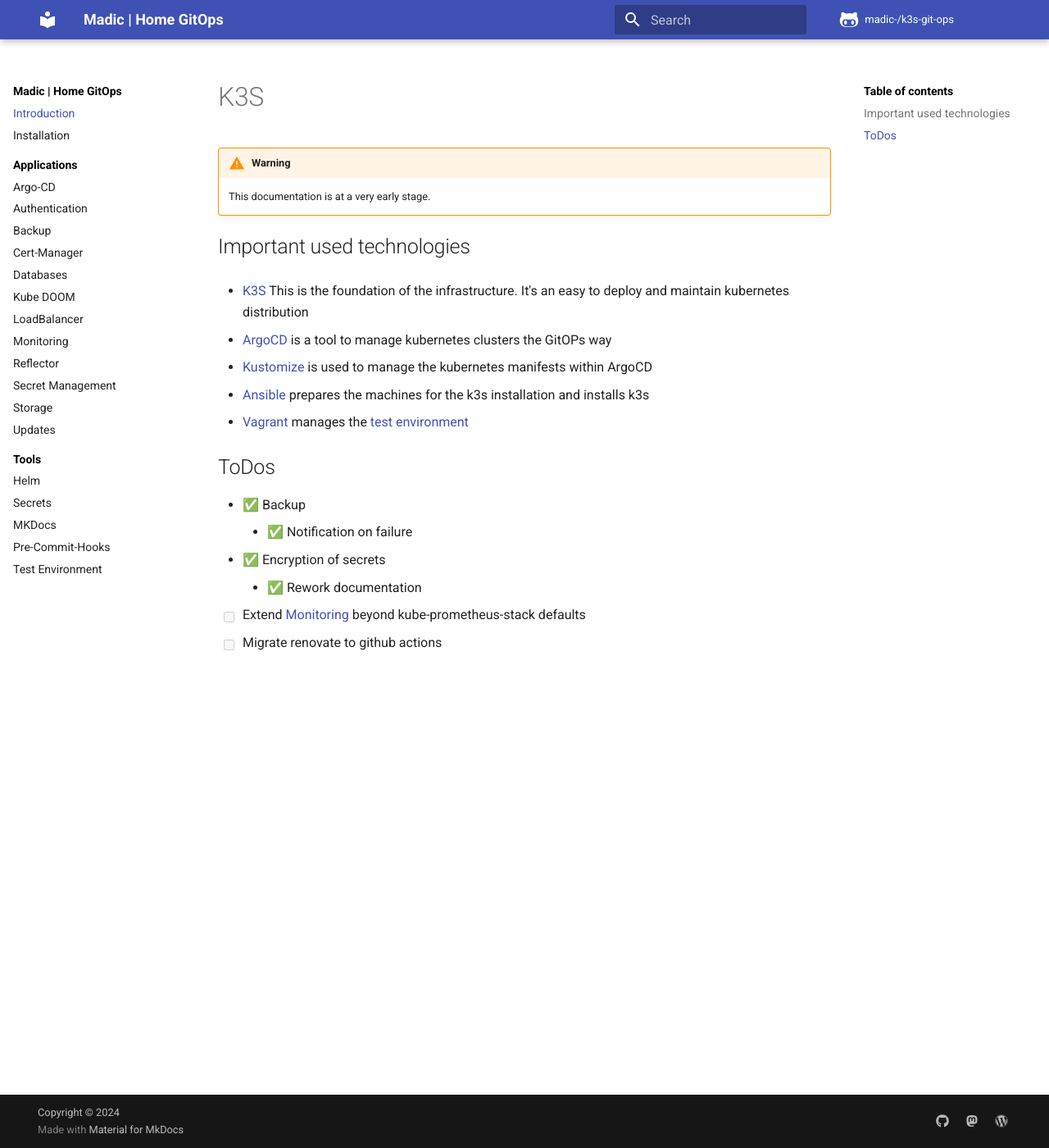
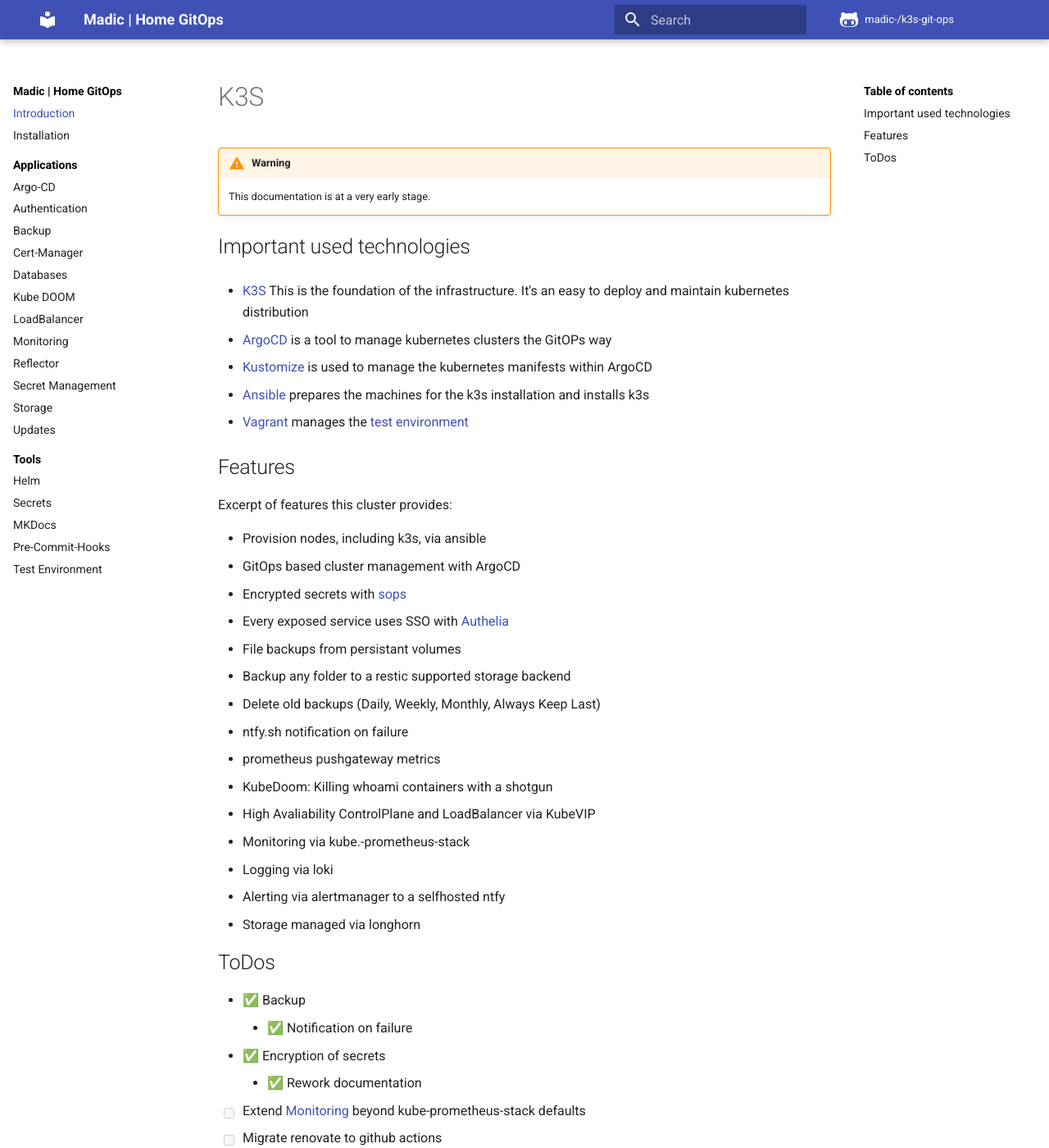
Before and after one commit to madic-creates/k3s-git-ops, an MkDocs documentation site: the page built from docs/index.md, in a window 1280 px wide and 1400 px high. Shown: the whole window at 82% size. Built offline with MkDocs 1.6.1 and Material for MkDocs 9.7.7, drawn with Linux system fonts in a browser that asks for light colours; plug-ins that fetch from the network failed and are left out; comment, search, counter and statistics services are not loaded.

Commit message:
Docs: Added excerpt of features

```diff
--- a/docs/index.md
+++ b/docs/index.md
@@ -17,6 +17,26 @@ This is the foundation of the infrastructure. It's an easy to deploy and maintai
 
 - [Vagrant](https://www.vagrantup.com/){target=_blank} manages the [test environment](testenv.md)
 
+## Features
+
+Excerpt of features this cluster provides:
+
+- Provision nodes, including k3s, via ansible
+- GitOps based cluster management with ArgoCD
+- Encrypted secrets with [sops](https://github.com/mozilla/sops)
+- Every exposed service uses SSO with [Authelia](https://www.authelia.com/)
+- File backups from persistant volumes
+  - Backup any folder to a restic supported storage backend
+  - Delete old backups (Daily, Weekly, Monthly, Always Keep Last)
+  - ntfy.sh notification on failure
+  - prometheus pushgateway metrics
+- KubeDoom: Killing whoami containers with a shotgun
+- High Avaliability ControlPlane and LoadBalancer via KubeVIP
+- Monitoring via kube.-prometheus-stack
+- Logging via loki
+- Alerting via alertmanager to a selfhosted ntfy
+- Storage managed via longhorn
+
 ## ToDos
 
 - ✅ Backup
```
Also changed, not shown: README.md (+22 -0 lines).
